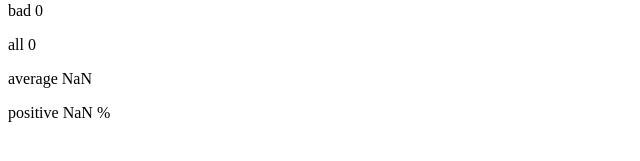
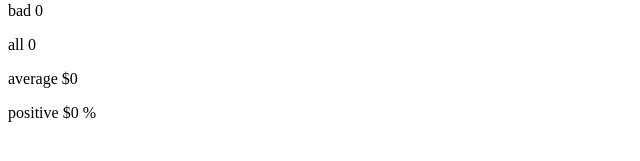
Before and after one commit to ucanfil/fullstackOpen, a React (Create React App) app in the folder part1/unicafe/: page / in a window 1280 px wide. Shown: the part 247-408 px from the top of the page, without its empty margins (0-640 px from the left). Built offline with nearby package versions, Linux system fonts and the light colour scheme.

Commit message:
Add unicafe step3 solution

```diff
--- a/part1/unicafe/src/App.js
+++ b/part1/unicafe/src/App.js
@@ -5,13 +5,26 @@ const Header = (props) => (
 )
 
 const Button = ({ onClick, text }) => <button onClick={onClick}>{text}</button>
-const Display = ({ info }) => <p>{info}</p>
+
+const Statistics = ({good, neutral, bad}) => {
+  const all = good + neutral + bad;
+
+  return (
+    <>
+      <p>good {good}</p>
+      <p>neutral {neutral}</p>
+      <p>bad {bad}</p>
+      <p>all {all}</p>
+      <p>average ${good - bad === 0 ? 0 : (good - bad) / all}</p>
+      <p>positive ${good === 0 ? 0 : good / (all) * 100} %</p>
+    </>
+  )
+}
 
 const App = () => {
   const [good, setGood] = useState(0)
   const [neutral, setNeutral] = useState(0)
   const [bad, setBad] = useState(0)
-  const all = good + neutral + bad;
 
   return (
     <div>
@@ -20,12 +33,7 @@ const App = () => {
       <Button onClick={() => setNeutral(neutral + 1)} text={"neutral"} />
       <Button onClick={() => setBad(bad + 1)} text={"bad"} />
       <Header header={'Statistics'} />
-      <Display info={`good ${good}`} />
-      <Display info={`neutral ${neutral}`} />
-      <Display info={`bad ${bad}`} />
-      <Display info={`all ${all}`} />
-      <Display info={`average ${(good - bad) / all}`} />
-      <Display info={`positive ${good / (all) * 100} %`} />
+      <Statistics good={good} neutral={neutral} bad={bad} />
     </div>
   )
 }
```
